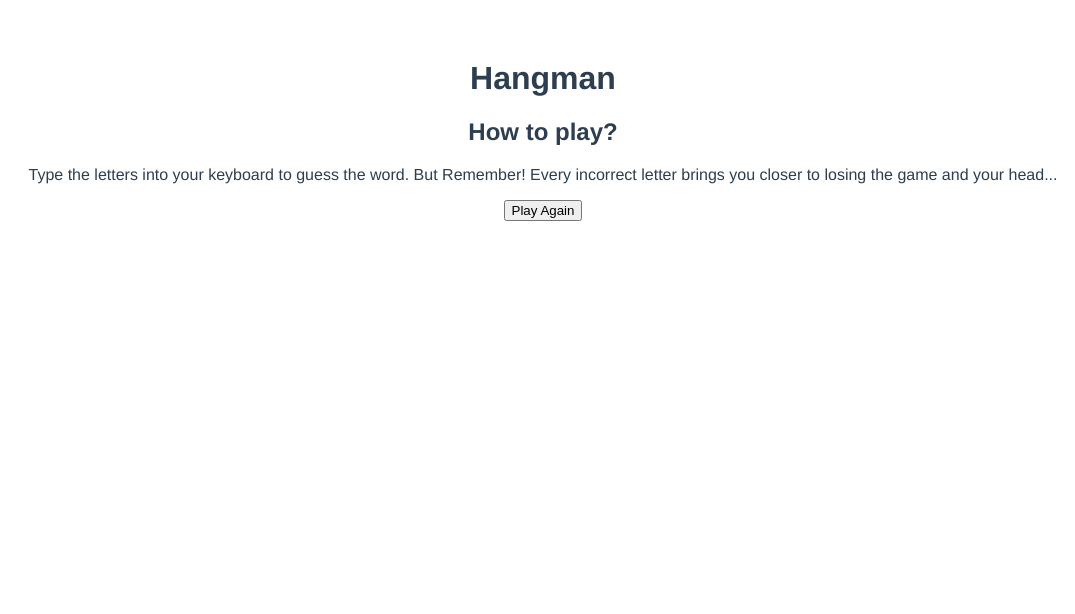
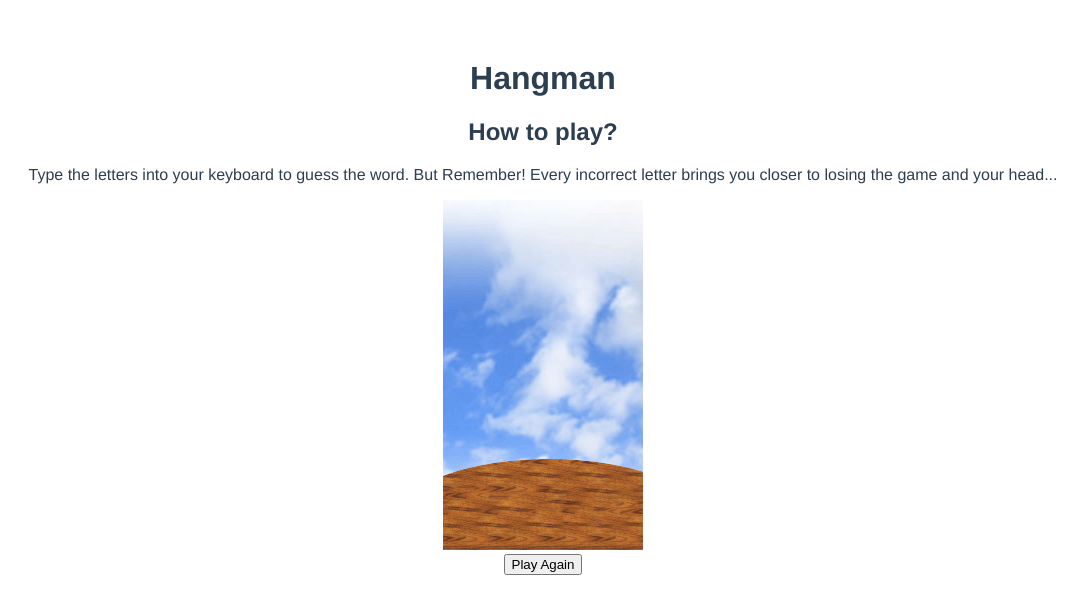
Before and after one commit to vedantshetty/Hangman, a Vue app: page / in a window 1280 px wide. Shown: the top 614 px of the page, without its empty margins (97-1172 px from the left). Built offline with nearby package versions, Linux system fonts and the light colour scheme.

Commit message:
Loaded Hangman Image

```diff
--- a/src/App.vue
+++ b/src/App.vue
@@ -10,14 +10,14 @@
       </p>
     </div>
 
-    <template v-if ="initialize()">
+    <template>
       <div class="columns">
         <div class="hiddenWord">
           <span v-if="isGameOver"> {{ word }}</span>
           <span v-else> {{ hiddenWord }}</span>
         </div>
         <div>
-          <img :src="hangman" />
+          <img :src="hangmanImage" />
         </div>
       </div>
     </template>
@@ -42,12 +42,13 @@ export default {
         gameOver: false,
         won: false
       },
-      wordList: ["grit", "creativity", "impact", "diversity", "trust"]
+      wordList: ["grit", "creativity", "impact", "diversity", "trust"],
+      hangmanImage: ""
     };
   },
   methods: {
     newGame() {
-      console.log("New Game Works");
+      this.initialize();
     },
     initialize() {
       this.state.word = this.pickWord();
@@ -55,11 +56,18 @@ export default {
       this.state.gameOver = false;
       this.state.won = false;
       this.state.pickedLetters = [];
+      this.hangmanImage = this.hangman();
       console.log(this.state.word);
     },
     pickWord() {
       return this.wordList[Math.floor(Math.random() * this.wordList.length)];
+    },
+    hangman() {
+      return "images/t" + this.state.misses + ".jpg";
     }
+  },
+  beforeMount() {
+    this.newGame();
   }
 }; // End of vue
 </script>
```
